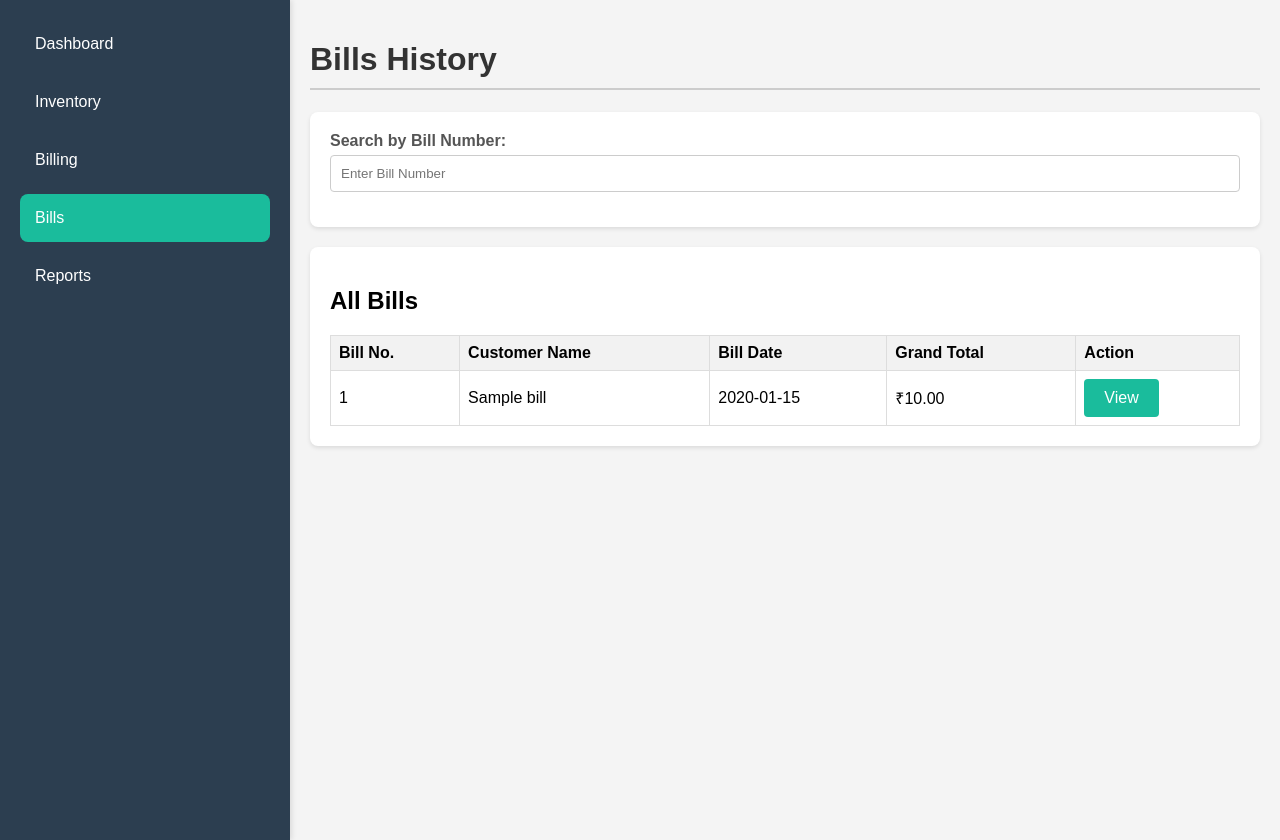
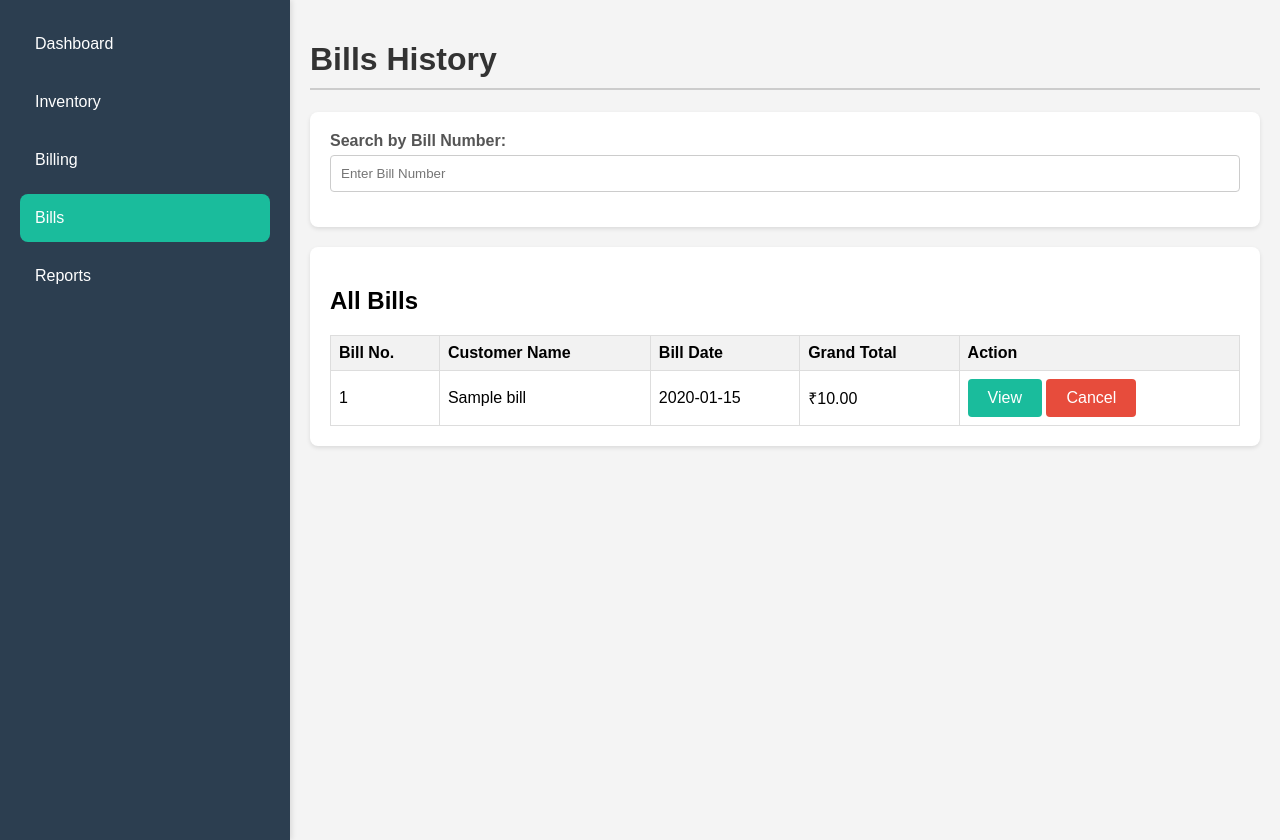
Before and after one commit to irfan-0057/Bill-Me, a Flask app: page /bills in a window 1280 px wide. Run offline with Flask 3, Linux system fonts and the light colour scheme; the visitor is signed in with stand-in values (Sample User, id 1); tables that the repository leaves empty hold one stand-in row (values such as "Sample post").

Commit message:
Update bills.html

```diff
--- a/templates/bills.html
+++ b/templates/bills.html
@@ -79,11 +79,40 @@
                         <td>${bill.customer_name}</td>
                         <td>${bill.bill_date}</td>
                         <td>₹${bill.grand_total.toFixed(2)}</td>
-                        <td><a href="/view_bill/${bill.bill_number}" class="button primary" target="_blank">View</a></td>
+                        <td>
+                            <a href="/view_bill/${bill.bill_number}" class="button primary" target="_blank">View</a>
+                            <button class="button danger" onclick="cancelBill(${bill.bill_number})">Cancel</button>
+                        </td>
                     `;
                 });
             }
         });
+
+        // New JavaScript function to handle bill cancellation
+        function cancelBill(billNumber) {
+            if (confirm(`Are you sure you want to cancel bill number ${billNumber}? This action is irreversible and will restore products to inventory.`)) {
+                fetch(`/cancel_bill/${billNumber}`, {
+                    method: 'POST',
+                    headers: {
+                        'Content-Type': 'application/json'
+                    }
+                })
+                .then(response => response.json())
+                .then(data => {
+                    if (data.success) {
+                        alert(data.success);
+                        // Refresh the page to show the updated bill list
+                        window.location.reload();
+                    } else {
+                        alert(`Error: ${data.error}`);
+                    }
+                })
+                .catch(error => {
+                    console.error('Error:', error);
+                    alert('An error occurred while trying to cancel the bill.');
+                });
+            }
+        }
     </script>
 </body>
 </html>
```
